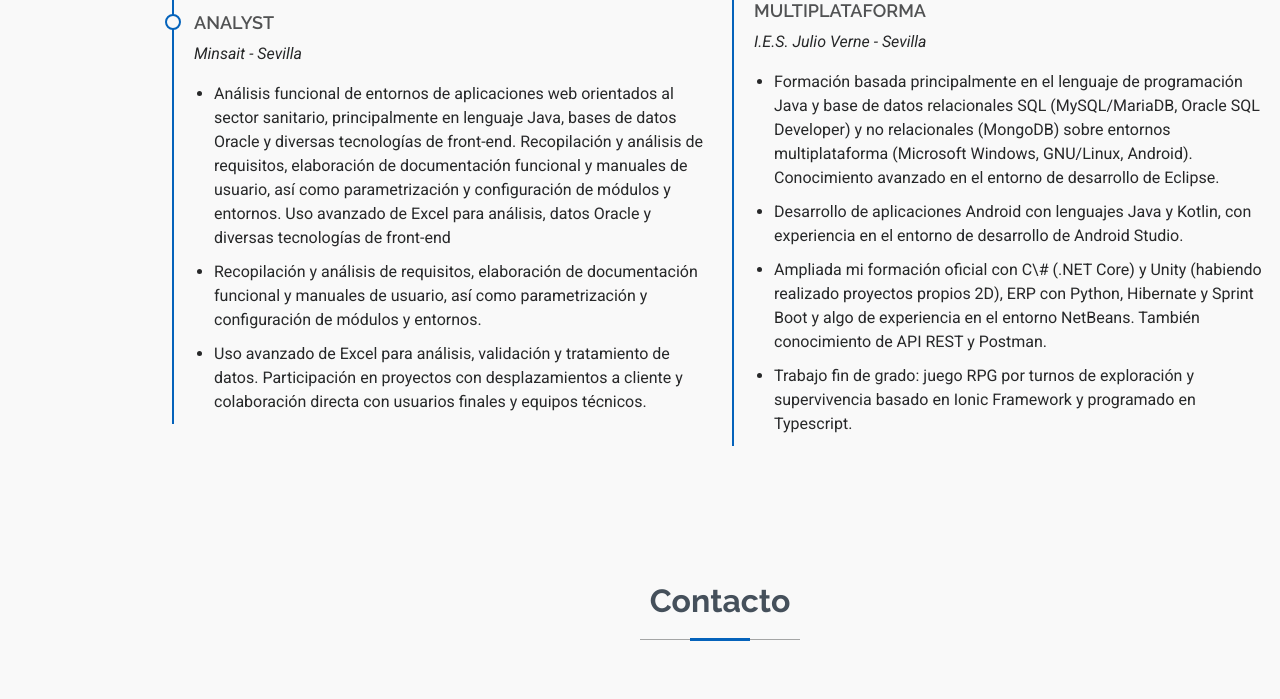
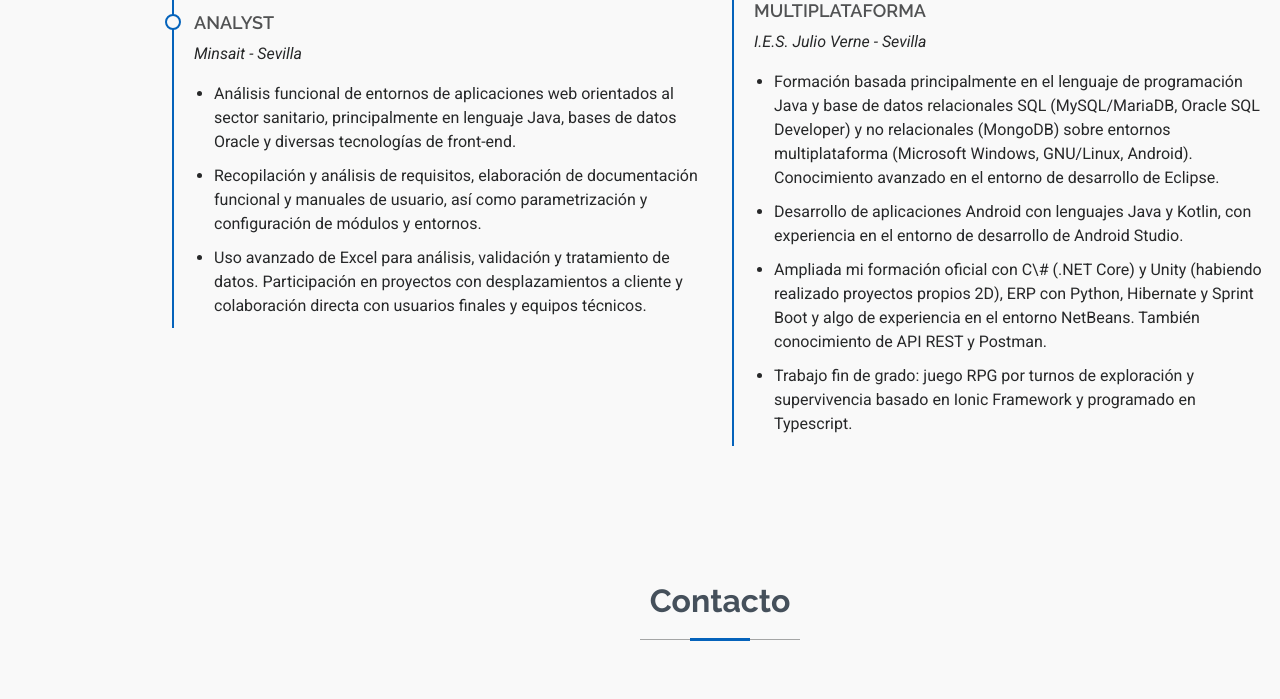
Before and after one commit to DSalado97/PortfolioWeb, a plain HTML site: page index.html in a window 1280 px wide. Shown: the part 3720-4419 px from the top of the page. Drawn offline with Linux system fonts and the light colour scheme.

Commit message:
Update index.html

```diff
--- a/index.html
+++ b/index.html
@@ -544,11 +544,7 @@
               <ul>
                 <li>Análisis funcional de entornos de aplicaciones web orientados al
                   sector sanitario, principalmente en lenguaje Java, bases de
-                  datos Oracle y diversas tecnologías de front-end. Recopilación y
-                  análisis de requisitos, elaboración de documentación funcional y
-                  manuales de usuario, así como parametrización y configuración
-                  de módulos y entornos. Uso avanzado de Excel para análisis,
-                  datos Oracle y diversas tecnologías de front-end
+                  datos Oracle y diversas tecnologías de front-end.
                   </li>
                   <li>Recopilación y
                   análisis de requisitos, elaboración de documentación funcional y
```
